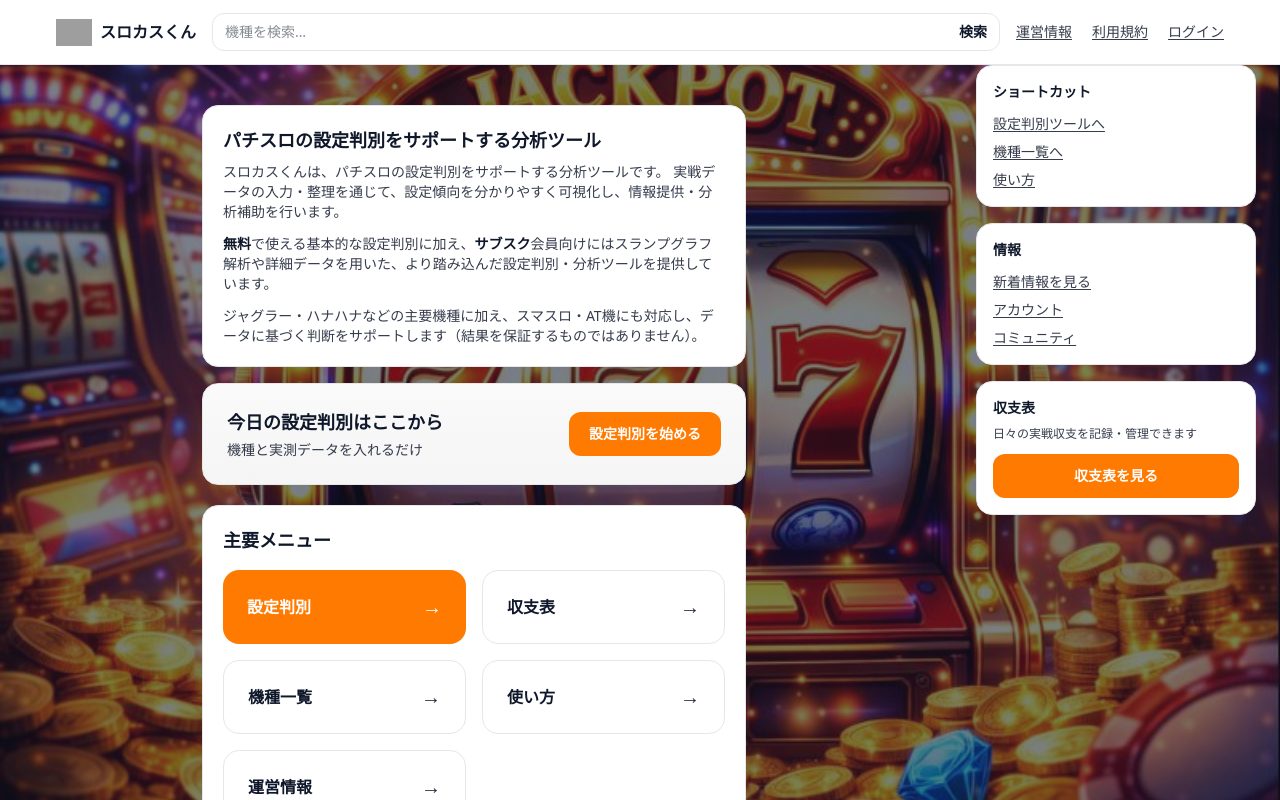
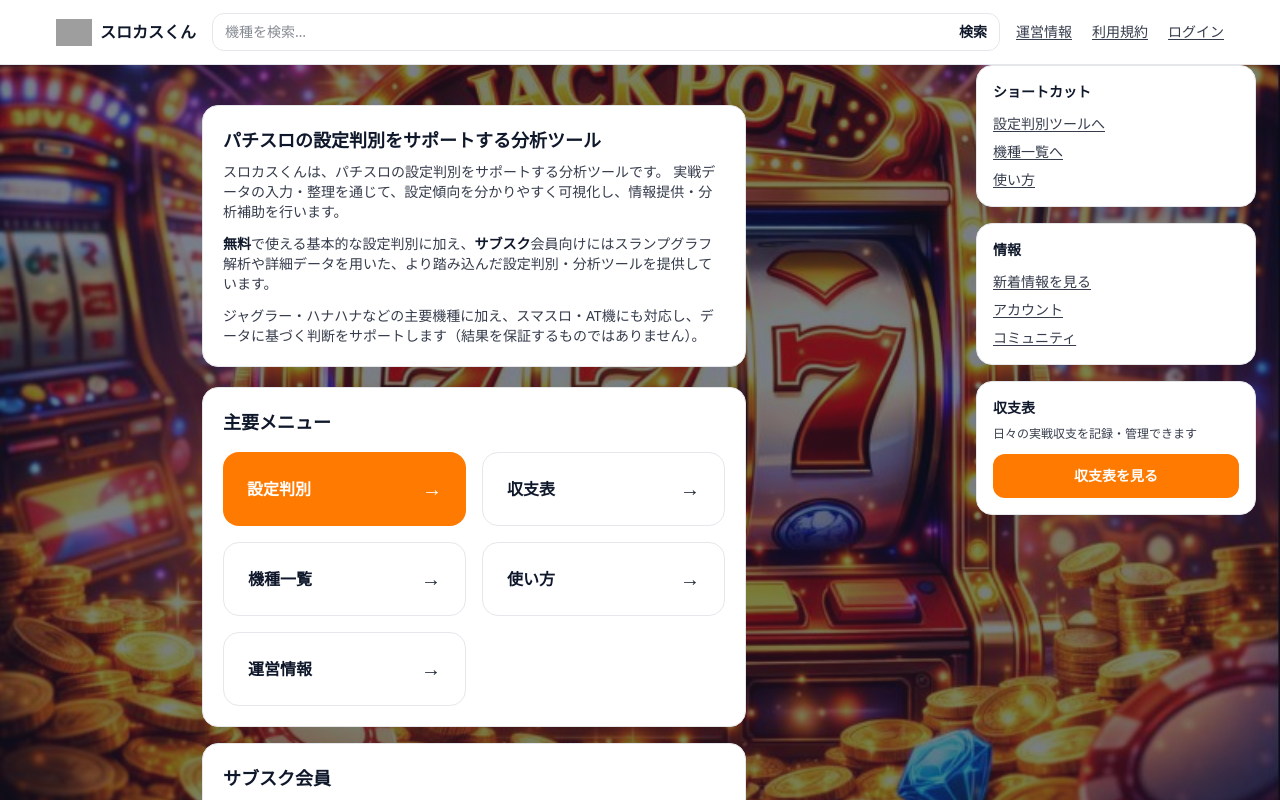
Before and after one commit to roki0711416-hash/------, a Next.js app: page / in a window 1280 px wide. Shown: the top 800 px of the page. Built offline with nearby package versions, Linux system fonts and the light colour scheme; no server answers; grey boxes are pictures that could not be loaded.

Commit message:
Hide duplicate home CTAs on PC

```diff
--- a/app/page.tsx
+++ b/app/page.tsx
@@ -1,6 +1,5 @@
 import Link from "next/link";
 import LatestXCard from "../components/LatestXCard";
-import BalancePromoCard from "../components/BalancePromoCard";
 import SubscribeCheckoutButton from "../components/SubscribeCheckoutButton";
 import { getCurrentUserFromCookies } from "../lib/auth";
 import { getSubscriptionForUserId, isPremiumForUserAndSubscription } from "../lib/premium";
@@ -39,25 +38,6 @@ export default async function Home() {
         <p className="mt-3 text-sm text-neutral-700">
           ジャグラー・ハナハナなどの主要機種に加え、スマスロ・AT機にも対応し、データに基づく判断をサポートします（結果を保証するものではありません）。
         </p>
-      </section>
-
-      {/* PCのみ：ヘッダー直下のメイン導線 */}
-      <section className="mt-4 hidden lg:block">
-        <div className="rounded-2xl border border-neutral-200 bg-gradient-to-b from-neutral-50 to-neutral-100 px-6 py-6">
-          <div className="flex items-center justify-between gap-6">
-            <div>
-              <p className="text-lg font-semibold text-neutral-900">今日の設定判別はここから</p>
-              <p className="mt-1 text-sm text-neutral-700">機種と実測データを入れるだけ</p>
-            </div>
-
-            <Link
-              href="/judge"
-              className="shrink-0 rounded-xl bg-neutral-900 px-5 py-3 text-sm font-semibold text-white"
-            >
-              設定判別を始める
-            </Link>
-          </div>
-        </div>
       </section>
 
       <section className="mt-5 rounded-2xl border border-neutral-200 bg-white p-5">
@@ -161,8 +141,6 @@ export default async function Home() {
           </div>
         </nav>
       </section>
-
-      <BalancePromoCard />
 
       <section className="mt-4 space-y-4">
         <section className="rounded-2xl border border-neutral-200 bg-white p-5">
```
